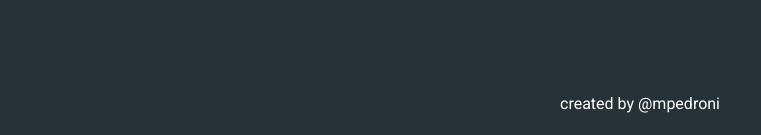
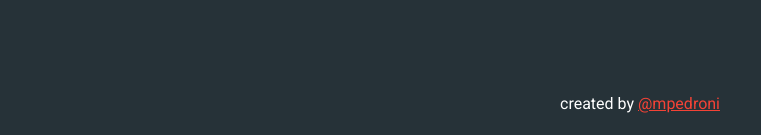
Before and after one commit to mpedroni/shelby-albion, a Vue app: page / in a window 1280 px wide. Shown: the part 662-797 px from the top of the page, without its empty margins (0-761 px from the left). Built offline with nearby package versions, Linux system fonts and the light colour scheme.

Commit message:
created the main page footer

```diff
--- a/src/App.vue
+++ b/src/App.vue
@@ -6,11 +6,7 @@
       <router-view />
     </v-main>
 
-    <v-footer color="transparent">
-      <v-row justify="center" class="ma-0 py-1">
-        <v-col cols="auto"> created by @mpedroni </v-col>
-      </v-row>
-    </v-footer>
+    <TheFooter />
   </v-app>
 </template>
 
@@ -19,11 +15,13 @@ import Vue from 'vue';
 import Component from 'vue-class-component';
 
 import TheAppBar from '@/components/TheAppBar.vue';
+import TheFooter from '@/components/TheFooter.vue';
 
 @Component({
   name: 'app',
   components: {
     TheAppBar,
+    TheFooter,
   },
 })
 export default class App extends Vue {
--- /dev/null
+++ b/src/components/TheFooter.vue
@@ -0,0 +1,9 @@
+<template>
+  <v-footer color="transparent">
+    <v-row justify="center" class="ma-0 py-1">
+      <v-col cols="auto">
+        created by <router-link to="https://github.com/mpedroni"> @mpedroni </router-link>
+      </v-col>
+    </v-row>
+  </v-footer>
+</template>
```
